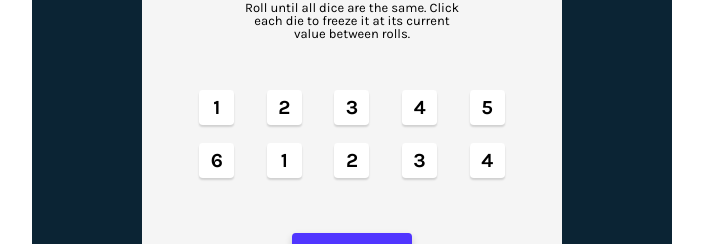
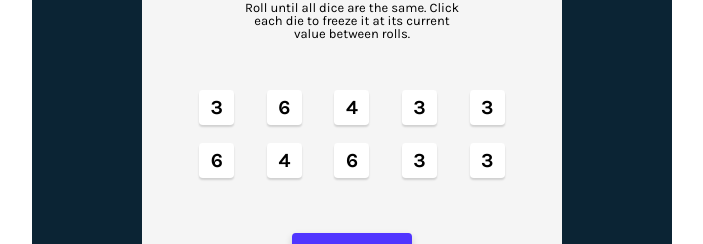
Before and after one commit to purohitdheeraj/Tenzies, a React (Vite) app: page / in a window 1280 px wide. Shown: the part 311-555 px from the top of the page, without its empty margins (288-991 px from the left). Built offline with nearby package versions, Linux system fonts and the light colour scheme.

Commit message:
Feat : Randomness...🐇

```diff
--- a/package.json
+++ b/package.json
@@ -9,6 +9,7 @@
     "preview": "vite preview"
   },
   "dependencies": {
+    "nanoid": "^4.0.1",
     "react": "^18.2.0",
     "react-dom": "^18.2.0"
   },
--- a/src/App.css
+++ b/src/App.css
@@ -71,6 +71,7 @@ body {
 	place-items: center;
 	font-weight: 700;
 	font-size: 2rem;
+	cursor: pointer;
 }
 
 .isHeld {
--- a/src/components/DiceBoard.jsx
+++ b/src/components/DiceBoard.jsx
@@ -1,22 +1,35 @@
-import React from "react";
+import React, { useState } from "react";
 import Die from "./Die";
+import { nanoid } from "nanoid";
+import {
+	getAllDice,
+	getRandomDiceNumber,
+} from "./diceHelpers";
 
 function DiceBoard() {
+	const [diceArr, setDiceArr] = useState(() =>
+		getAllDice()
+	);
+
+	let diceElements = diceArr.map((dice) => (
+		<Die key={nanoid()} value={dice} />
+	));
+
+	function rollDice() {
+		setDiceArr(getAllDice());
+	}
+
 	return (
 		<>
 			<article className="tenzies">
-				<Die value={1} />
-				<Die value={2} />
-				<Die value={3} />
-				<Die value={4} />
-				<Die value={5} />
-				<Die value={6} />
-				<Die value={1} />
-				<Die value={2} />
-				<Die value={3} />
-				<Die value={4} />
+				{diceElements}
 			</article>
-			<button className="btn-roll btn">Roll</button>
+			<button
+				onClick={rollDice}
+				className="btn-roll btn"
+			>
+				Roll
+			</button>
 		</>
 	);
 }
--- a/src/components/Die.jsx
+++ b/src/components/Die.jsx
@@ -1,7 +1,21 @@
 import React from "react";
 
 function Die({ value }) {
-	return <div className="die">{value}</div>;
+	const [isHeld, setIsHeld] = React.useState(false);
+
+	const styles = {
+		background: isHeld ? `#59E391` : ``,
+	};
+
+	return (
+		<div
+			onClick={() => setIsHeld((prev) => !prev)}
+			className="die"
+			style={styles}
+		>
+			{value}
+		</div>
+	);
 }
 
 export default Die;
--- /dev/null
+++ b/src/components/diceHelpers.js
@@ -0,0 +1,12 @@
+export function getAllDice() {
+	const newArr = [];
+	for (let i = 0; i < 10; i++) {
+		newArr.push(getRandomDiceNumber());
+	}
+	return newArr;
+}
+
+export function getRandomDiceNumber() {
+	// 1 to 6 range
+	return Math.ceil(Math.random() * 6);
+}
```
Also changed, not shown: 1 other file (tests, documents, lock files or other folders).
